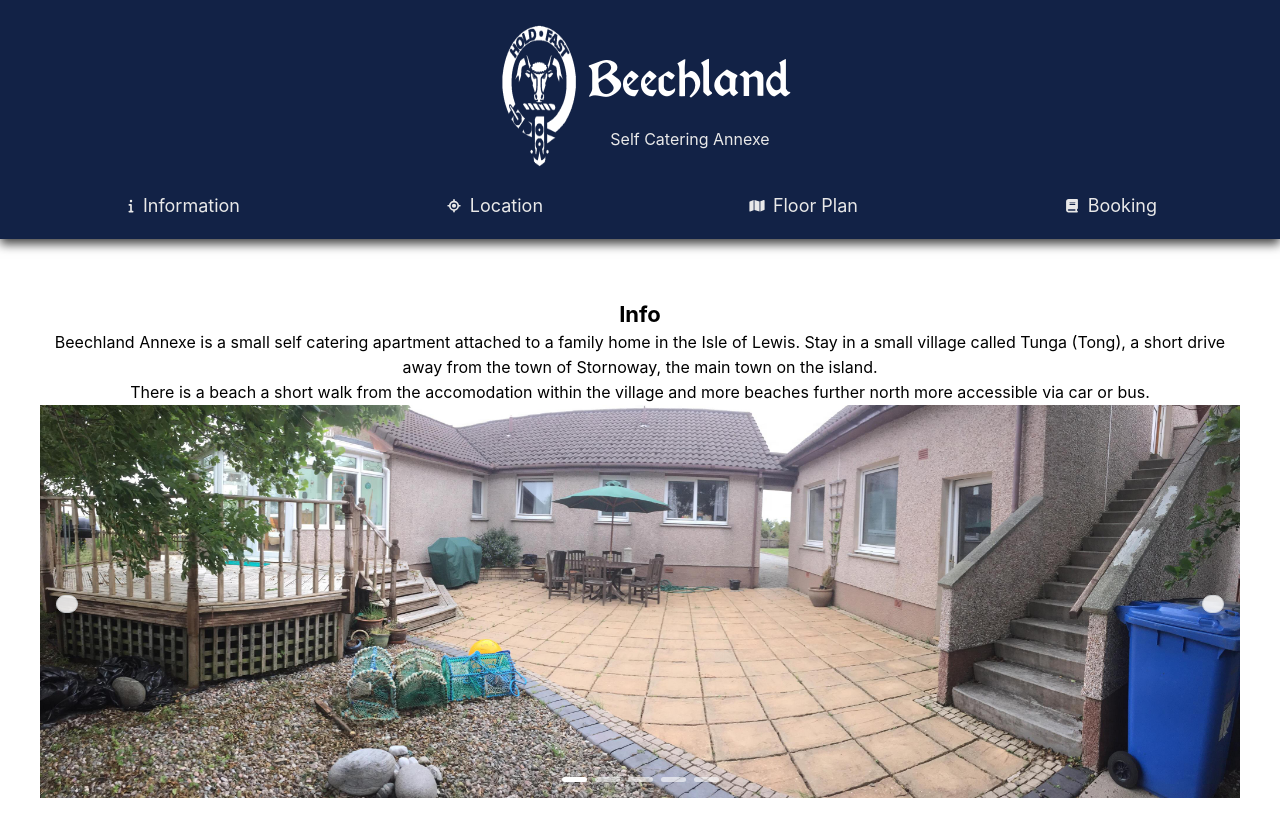
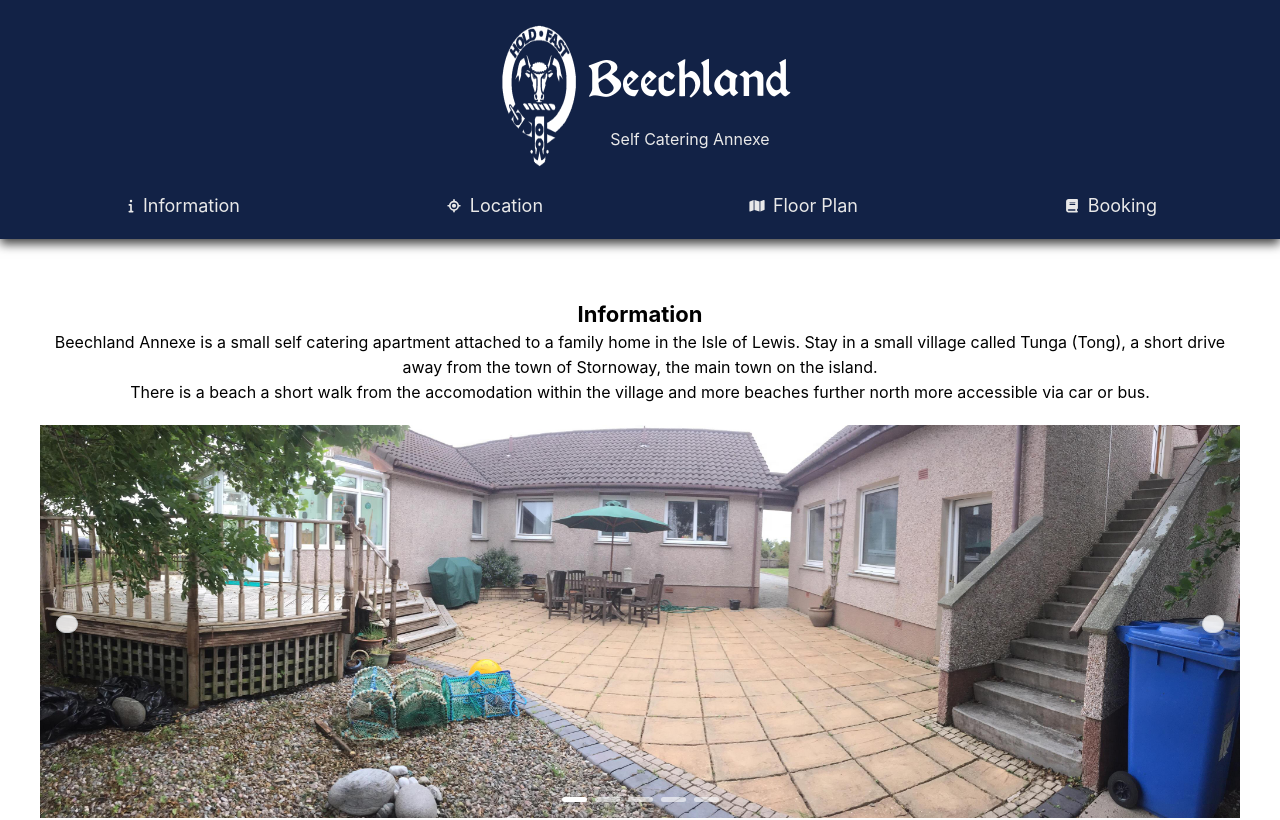
Before and after one commit to GavinMac/beechland, a Next.js app: page / in a window 1280 px wide. Shown: the top 820 px of the page. Built offline with nearby package versions, Linux system fonts and the light colour scheme.

Commit message:
Downgraded react

```diff
--- a/package.json
+++ b/package.json
@@ -18,9 +18,9 @@
     "embla-carousel-autoplay": "^7.1.0",
     "embla-carousel-react": "^7.1.0",
     "leaflet": "^1.9.4",
-    "next": "15.0.3",
-    "react": "^19.0.0-rc.1",
-    "react-dom": "^19.0.0-rc.1",
+    "next": "^15.1.4",
+    "react": "18.0.0",
+    "react-dom": "18.0.0",
     "react-leaflet": "^5.0.0"
   },
   "devDependencies": {
--- a/src/app/components/booking.tsx
+++ b/src/app/components/booking.tsx
@@ -1,21 +1,26 @@
+import { faEnvelope, faPhone } from "@fortawesome/free-solid-svg-icons";
+import { FontAwesomeIcon } from "@fortawesome/react-fontawesome";
 import { Title, Text } from "@mantine/core";
 import Image from "next/image";
 
 export default function Booking() {
   return (
-    <div className="flex flex-col justify-center w-100vw my-10 text-center">
+    <div className="flex flex-col justify-center w-100vw my-10 gap-2 text-center">
       <Title order={3}>
         <a id="booking">Booking</a>
       </Title>
+      <Text>To create a booking, please contact us at:</Text>
       <Text>
-        To create a booking, please contact us at:{" "}
+        <FontAwesomeIcon icon={faEnvelope} className="mx-2"/>
         <a
-          href="mailto:beechlandannexe@outlook.com"
+          href="mailto:beechlandannexe@gmail.com"
           className="underline hover:opacity-75"
         >
-          beechlandannexe@outlook.com
+          beechlandannexe@gmail.com
         </a>
       </Text>
+      <Text>OR</Text>
+      <Text><FontAwesomeIcon icon={faPhone} className="mx-2"/> 01851 701533</Text>
     </div>
   );
 }
--- a/src/app/components/info.tsx
+++ b/src/app/components/info.tsx
@@ -15,17 +15,17 @@ export default function Information() {
 
 return(
     <div className="flex flex-col justify-center w-100vw my-10 text-center">
-    <Title order={3}>
-      <a id="info">Info</a>
+    <Title order={3} className="my-5">
+      <a id="info">Information</a>
     </Title>
-    <Text>
+    <Text className="my-5">
       Beechland Annexe is a small self catering apartment attached to a
       family home in the Isle of Lewis. Stay in a small village called
       Tunga (Tong), a short drive away from the town of Stornoway, the
       main town on the island.
     </Text>
 
-    <Text>
+    <Text className="my-5">
       There is a beach a short walk from the accomodation within the
       village and more beaches further north more accessible via car or
       bus.
@@ -56,7 +56,7 @@ return(
                 className="text-white opacity-75"
               />
             }
-            className="bg-gray-300"
+            className="bg-gray-300 my-5"
           >
             <CarouselSlide>
               <Image
```
Also changed, not shown: src/app/page.tsx (+2 -12 lines), 1 other file (tests, documents, lock files or other folders).
